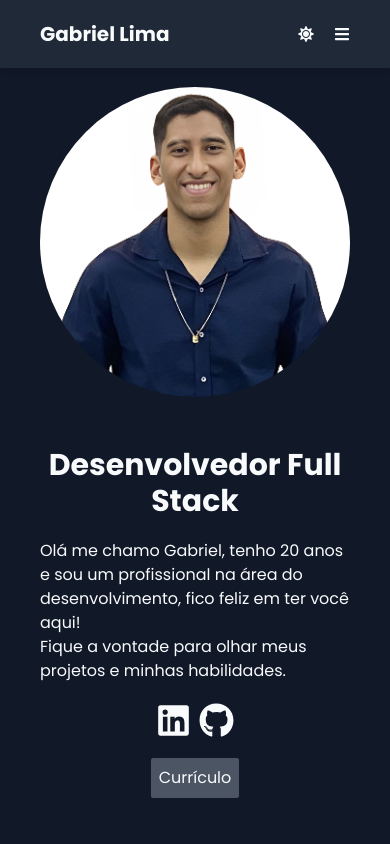
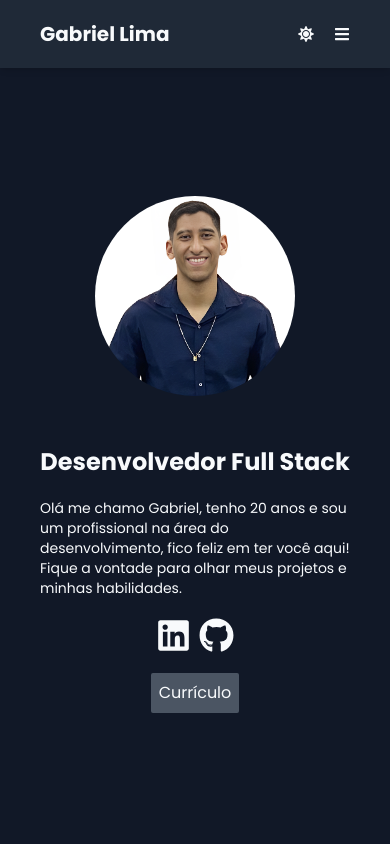
Before and after one commit to GabrieLima12/portifolio, a React (Vite) app: page / in a window 390 px wide. Shown: the top 844 px of the page. Built offline with nearby package versions, Linux system fonts and the light colour scheme.

Commit message:
fix: adjust on the home page so as not to crop the image.

```diff
--- a/src/components/home.tsx
+++ b/src/components/home.tsx
@@ -11,12 +11,12 @@ export default function Home () {
         <section id="home" className="bg-backGray dark:bg-gray-900 dark:text-slate-50 px-10 h-screen flex flex-col gap-[50px] items-center justify-center lg:flex-row">
             {isMobile &&
                 <div className="block">
-                    <img className="max-size-[300px] mt-10 rounded-full" src={photo} alt="gabriel-photo" />
+                    <img className="max-w-[200px] lg:max-w-[300px] mt-16 rounded-full" src={photo} alt="gabriel-photo" />
                 </div>
             }
             <div className="max-w-[550px] flex flex-col gap-5 items-center lg:items-start">
-                <h1 className="text-3xl sm:text-5xl font-bold text-center lg:text-start">Desenvolvedor Full Stack</h1>
-                <p className="">Olá me chamo Gabriel, tenho 20 anos e sou um profissional na área do desenvolvimento, fico feliz em ter você aqui! <br /> Fique a vontade para olhar meus projetos e minhas habilidades.</p>
+                <h1 className="text-2xl sm:text-5xl font-bold text-center lg:text-start">Desenvolvedor Full Stack</h1>
+                <p className="text-sm">Olá me chamo Gabriel, tenho 20 anos e sou um profissional na área do desenvolvimento, fico feliz em ter você aqui! <br /> Fique a vontade para olhar meus projetos e minhas habilidades.</p>
                 <span className="flex gap-2">
                     <a href="https://www.linkedin.com/in/gabrielimacouto/" target="_blank"><FaLinkedin size={35} /></a>
                     <a href="https://github.com/GabrieLima12" target="_blank"><FaGithub size={35} /></a>
```
